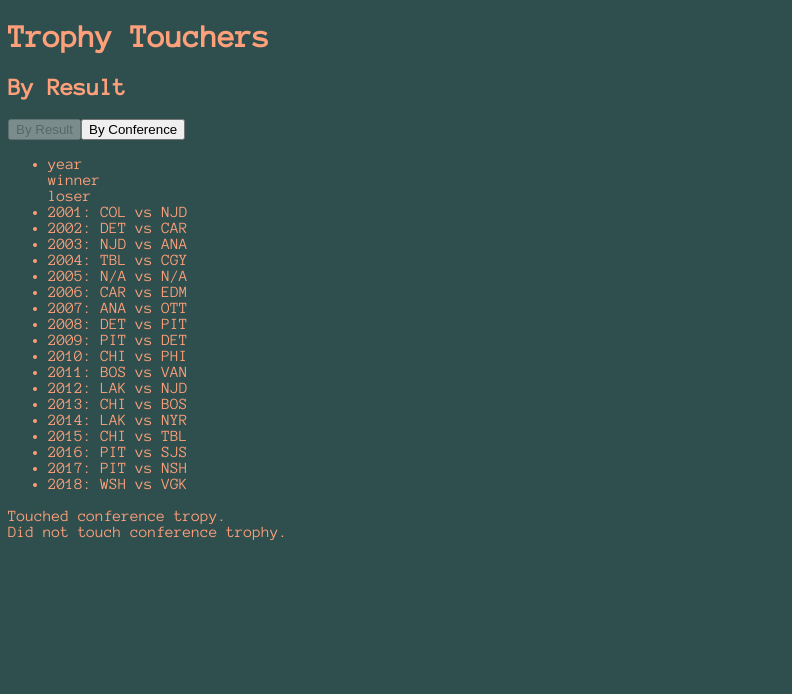
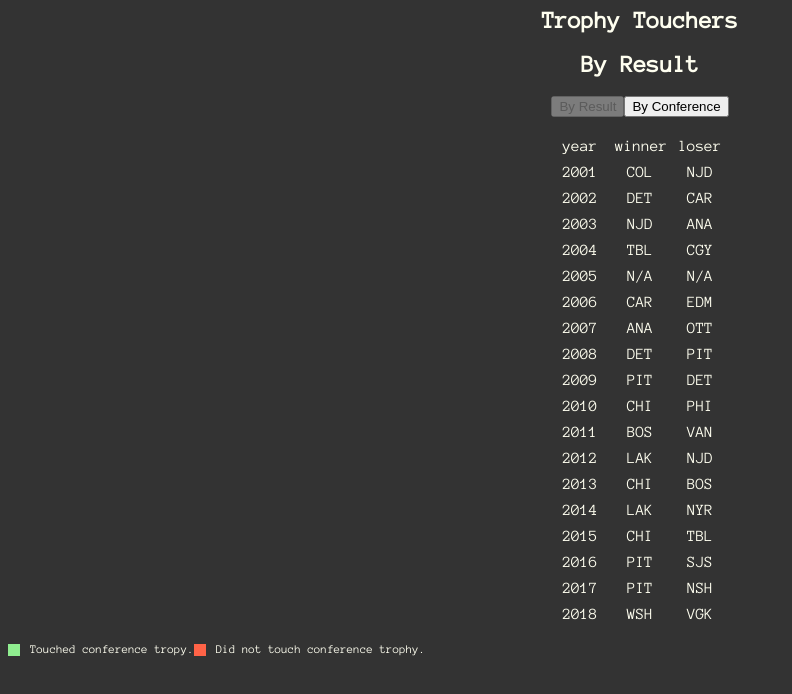
Before and after one commit to bplabombarda/trophytouchers, a React app: page / in a window 1280 px wide. Shown: the top 694 px of the page, without its empty margins (0-792 px from the left). Built offline with nearby package versions, Linux system fonts and the light colour scheme.

Commit message:
adding classes and styling.

```diff
--- a/src/components/List.js
+++ b/src/components/List.js
@@ -5,7 +5,7 @@ const Table = (props) => {
 	const { data, view } = props;
 
 	return (
-		<ul id="conference-data">
+		<ul id="data-list">
 			<li>
 				<div>year</div>
 				<div>{ view === 'result' ? 'winner' : 'east' }</div>
--- a/src/components/Toggle.js
+++ b/src/components/Toggle.js
@@ -4,7 +4,7 @@ const Toggle = (props) => {
 	const { view, toggleHandler } = props;
 
 	return (
-		<Fragment>
+		<div className="toggle-button-group">
 			<button
 				type="button"
 				disabled={view === 'result'}
@@ -17,7 +17,7 @@ const Toggle = (props) => {
 				onClick={toggleHandler.bind(this)}>
 				By Conference
 			</button>
-		</Fragment>
+		</div>
 	)
 }
 
--- a/src/components/Year.js
+++ b/src/components/Year.js
@@ -3,9 +3,13 @@ import React from 'react';
 const Year = (props) => {
 	const { data } = props;
 
+	console.log(data);
+
 	return (
-		<li>
-			{`${data.year}: ${data.w} vs ${data.l}`}
+		<li id={`matchup-${data.year}`}>
+			<div className="year">{data.year}</div>
+			<div className="team-a">{data.w}</div>
+			<div className="team-b">{data.l}</div>
 		</li>
 	)
 }
--- a/src/index.scss
+++ b/src/index.scss
@@ -1,5 +1,70 @@
 body {
-	background: darkslategray;
-	color: lightsalmon;
 	font-family: 'Anonymous Pro', monospace;
+	color: ivory;
+	background: #333333;
+	text-align: center;
 }
+
+h1 {
+	margin: 0;
+    font-size: 24px;
+}
+
+section {
+	width: 240px;
+	margin: 0 auto 3em;
+}
+
+.data-header {
+	font-weight: bold;
+	opacity: 0.6;
+}
+
+.legend {
+	font-size: 12px;
+	text-align: left;
+	margin-bottom: 5px;
+}
+
+.legend-icon {
+    width: 12px;
+    height: 12px;
+    display: inline-block;
+    vertical-align: middle;
+    text-align: left;
+    margin-right: 10px;
+}
+
+.legend-touch {
+    background: lightgreen;
+}
+
+.legend-notouch {
+    background: tomato;
+}
+
+.touch.lockout {
+	background: gray;
+}
+
+#data-list {
+	padding: 0;
+}
+
+#data-list li {
+	list-style: none;
+}
+
+li div {
+	display: inline-block;
+	width: 50px;
+	padding: 5px;
+}
+
+.touch {
+	background: lightgreen;
+}
+
+.notouch {
+	background: tomato;
+}
```
